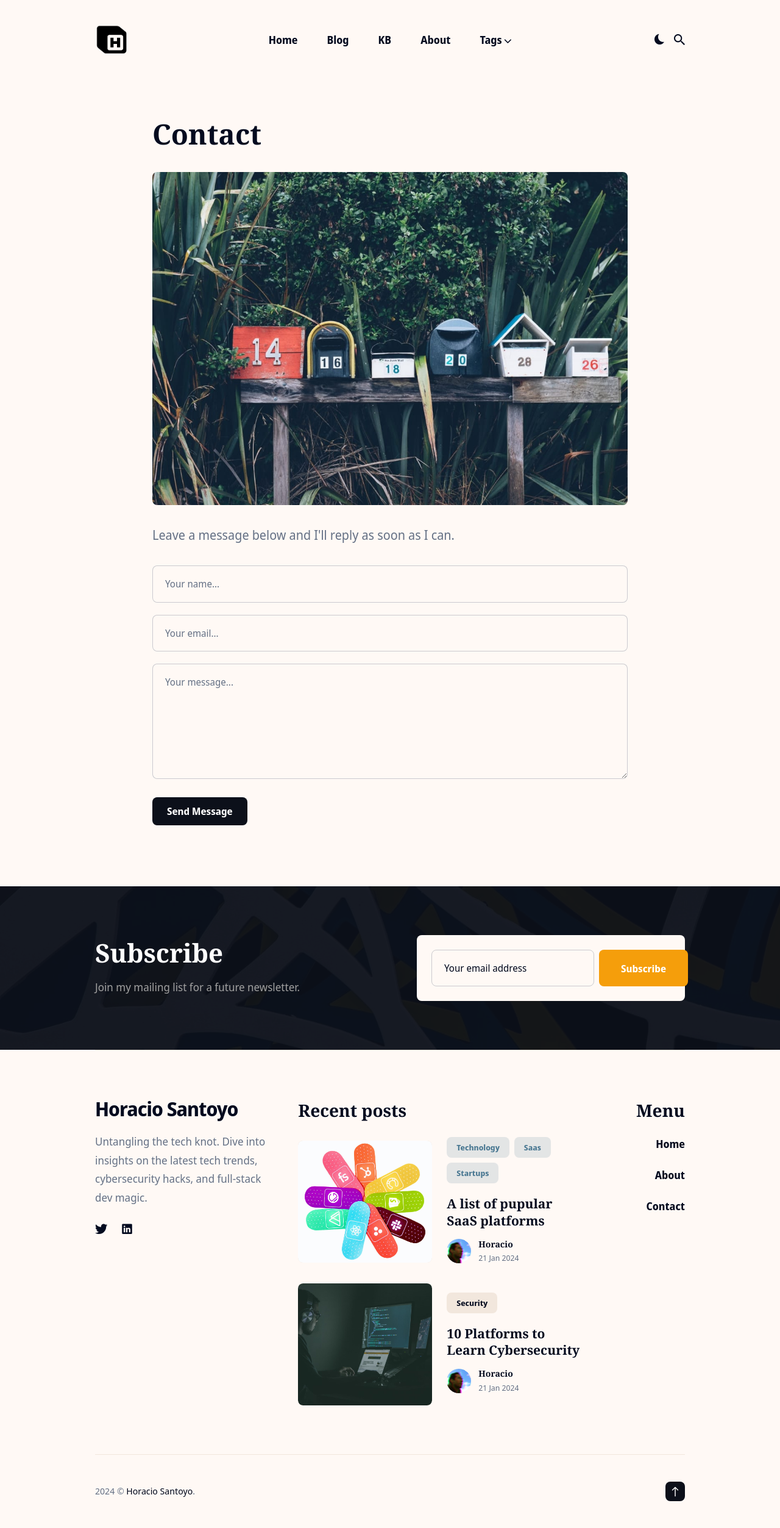
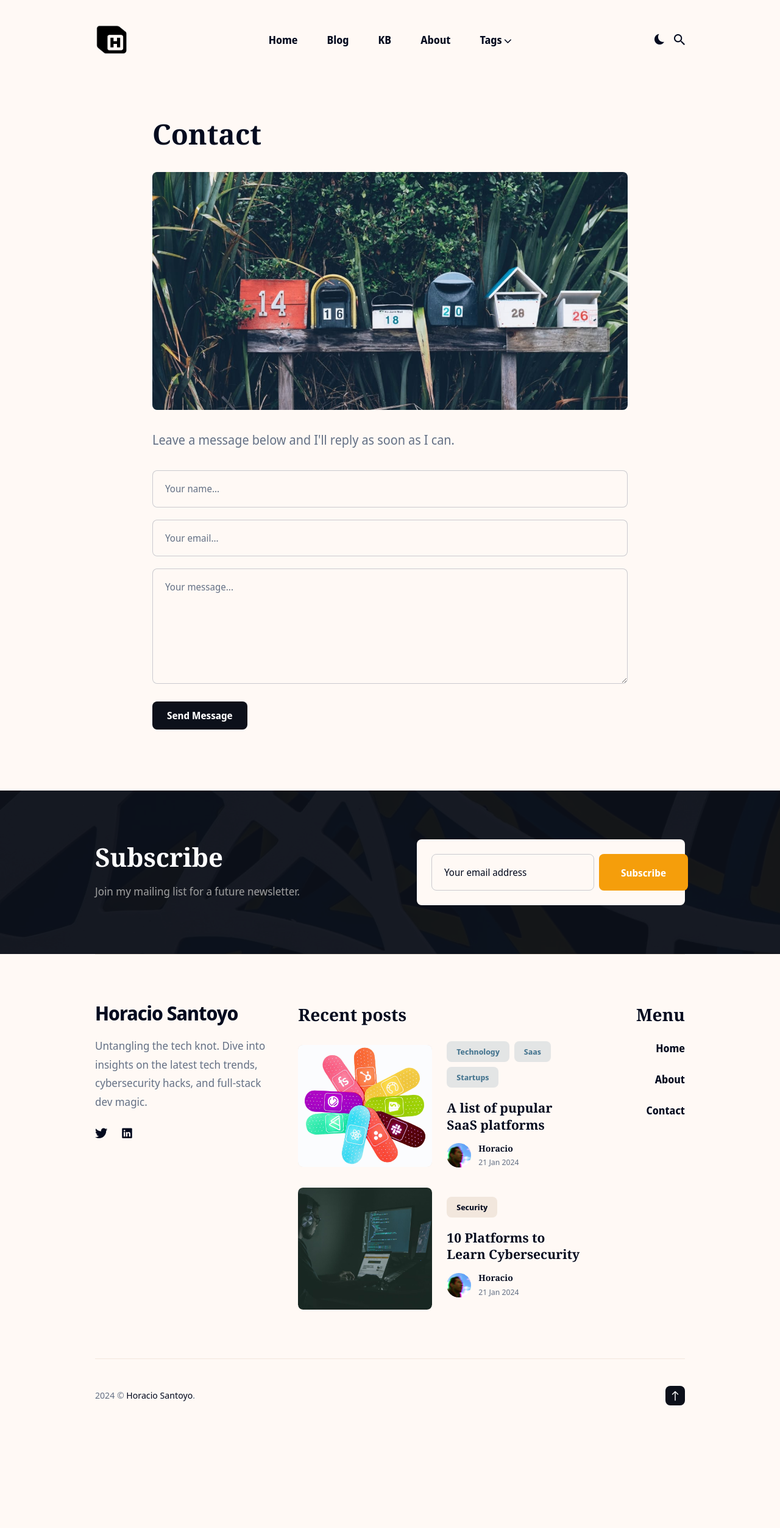
Before and after one commit to hs2600/hs2600.github.io, a Jekyll site: the page built from _pages/contact.html, in a window 1280 px wide. Shown: the whole page at 61% size. Built offline with Jekyll 4.4.1, drawn with Linux system fonts in a browser that asks for light colours; nearby versions of some CDN libraries; after the commit the page ends 2348 px from its top, so only the background shows below that.

Commit message:
post image size update

```diff
--- a/_sass/3-modules/_article.scss
+++ b/_sass/3-modules/_article.scss
@@ -17,7 +17,7 @@
 
     .article__image {
       width: 100%;
-      padding-bottom: 100%;
+      padding-bottom: 60%;
       margin-bottom: 0;
     }
 
--- a/_sass/4-layouts/_post.scss
+++ b/_sass/4-layouts/_post.scss
@@ -130,7 +130,7 @@
 .page-image {
   position: relative;
   transform: translate(0);
-  padding-top: 70%;
+  padding-top: 50%;
   min-height: 280px;
   border-radius: 8px;
   overflow: hidden;
@@ -198,7 +198,7 @@
 .page {
   max-width: 780px;
   margin: 0 auto 40px;
-  font-size: 19px;
+  font-size: 16px;
   color: var(--text-color);
 
   a {
```
Also changed, not shown: kba/index.html (+7 -0 lines).
